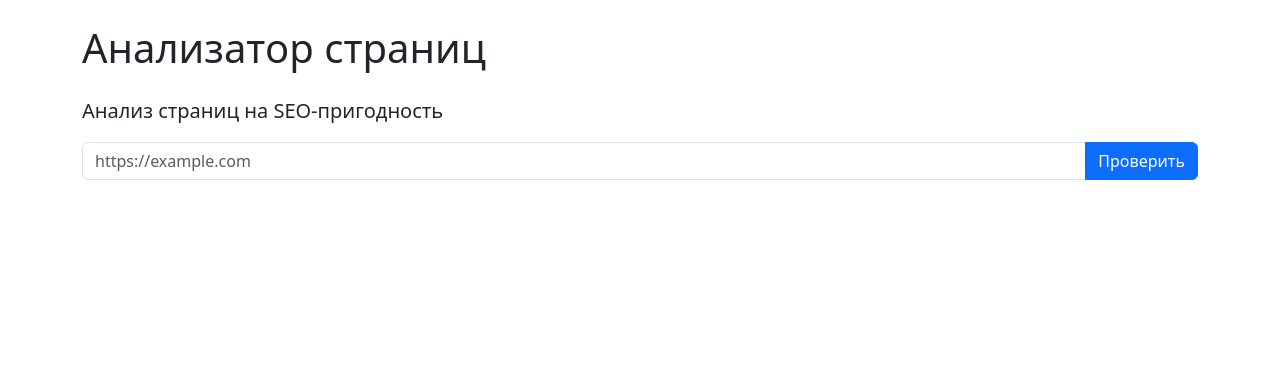
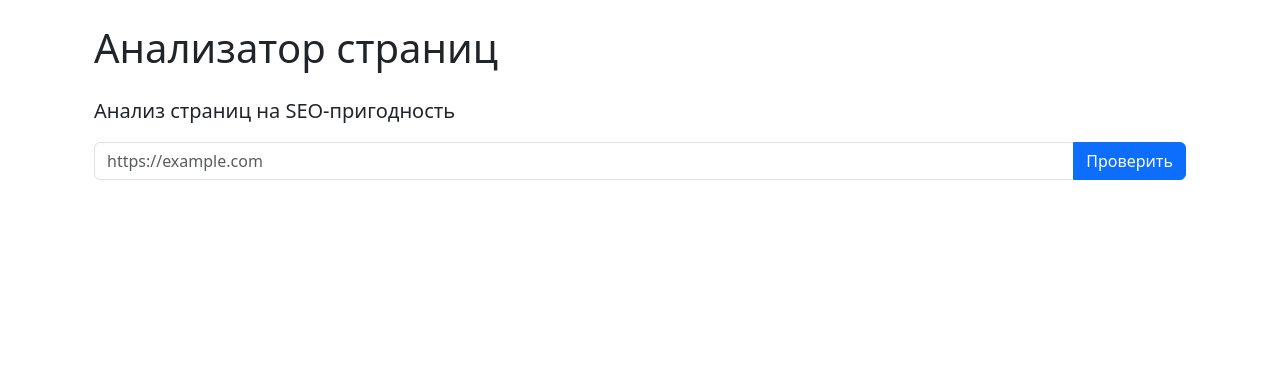
Before and after one commit to ZLOI27/python-project-83, a Flask app: page / in a window 1280 px wide. Shown: the part 56-435 px from the top of the page. Run offline with Flask 3, Linux system fonts and the light colour scheme.

Commit message:
chore: add class to <main>

```diff
--- a/page_analyzer/templates/base.html
+++ b/page_analyzer/templates/base.html
@@ -10,9 +10,11 @@
 </head>
 <body>
     {% include 'header.html' %}
-    <main>
+    <main class="flex-grow-1">
+        <div class="container-lg mt-3">
         {% block content %}
         {% endblock %}
+        </div>
     </main>
     {% include 'footer.html' %}
 </body>
```
